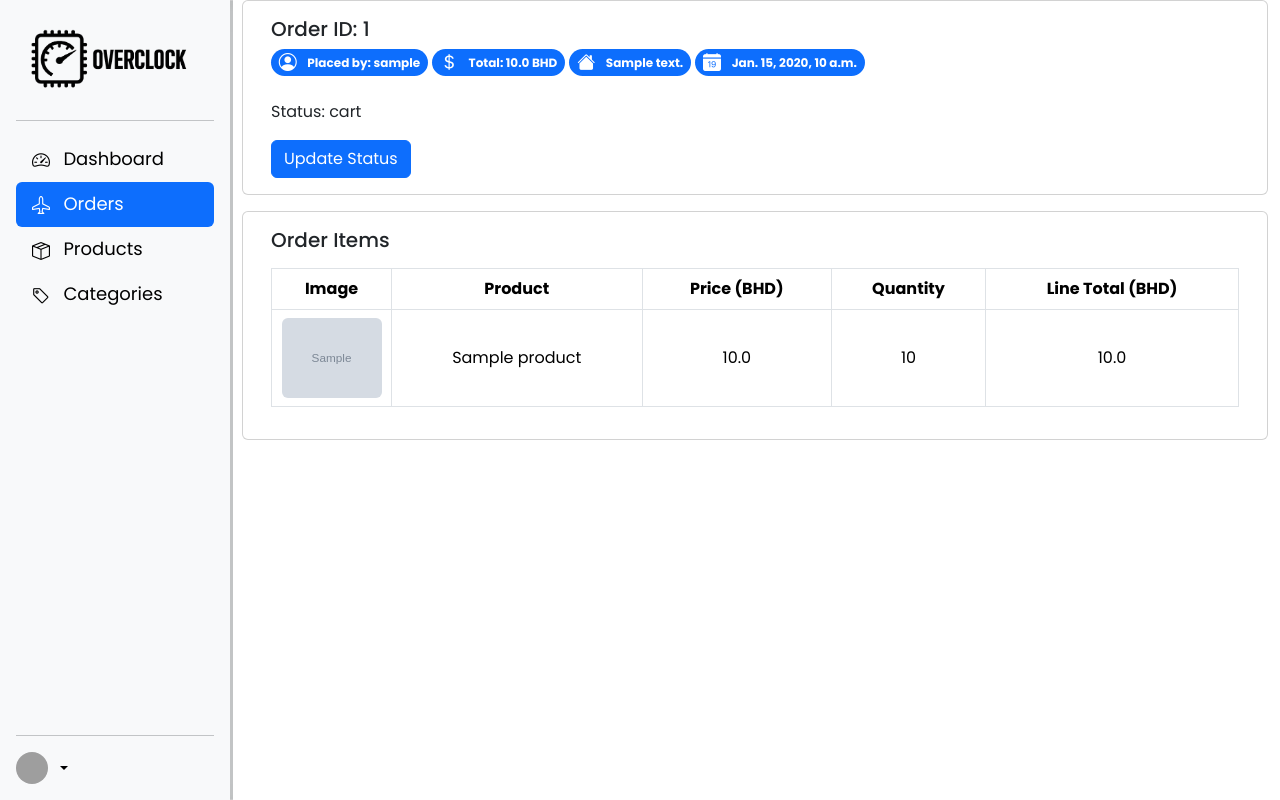
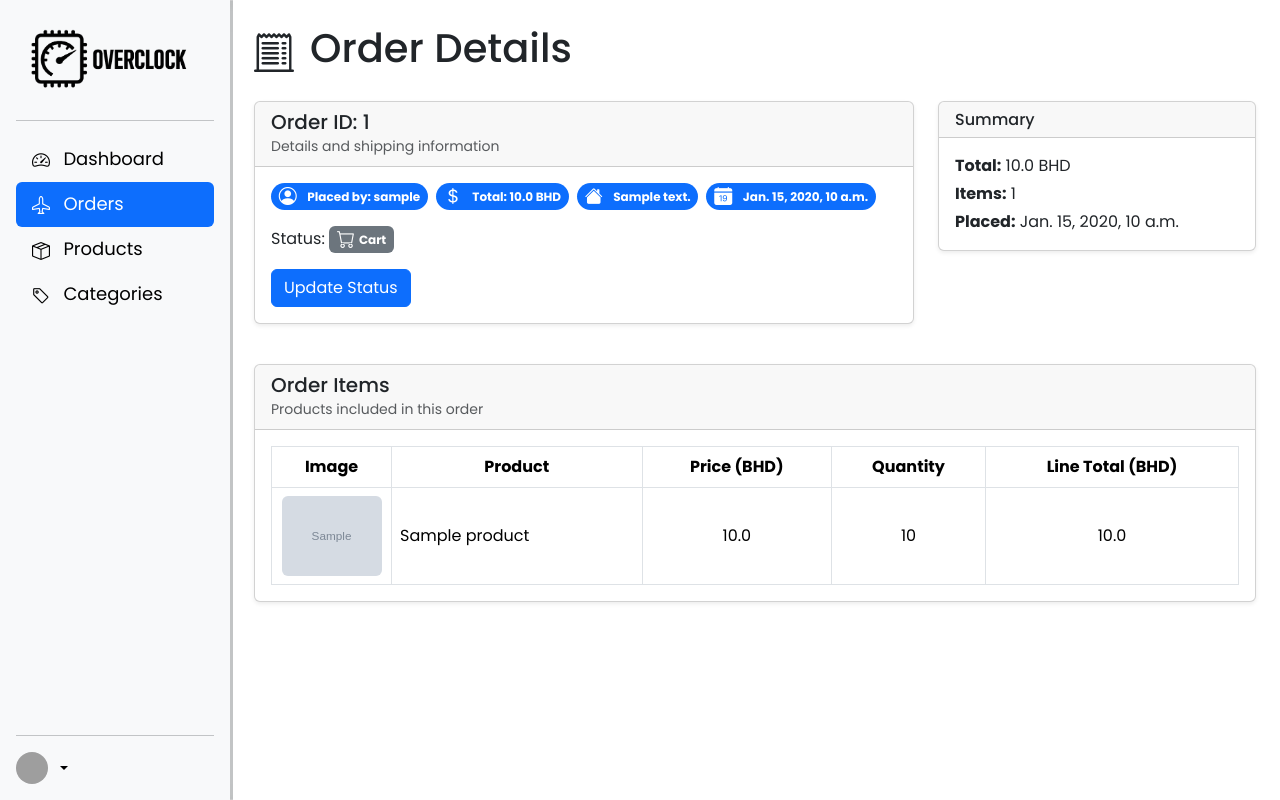
Before and after one commit to izZERO/Overclock, a Django app: page /manage/orders/1/ in a window 1280 px wide. Run offline with Django 5.2, Linux system fonts and the light colour scheme; tables that the repository leaves empty hold one stand-in row (values such as "Sample post"); grey boxes marked "Sample" are stand-in pictures; grey boxes are pictures that could not be loaded.

Commit message:
dashboard and orders styling

```diff
--- a/main/templates/main/order_detail.html
+++ b/main/templates/main/order_detail.html
@@ -1,10 +1,19 @@
 {% extends 'manage_base.html' %} {% load static %} {% block content %}
-<div class="card mb-3 container-fluid">
-  <div class="row g-0">
+
+<div class="container my-4">
+  <h1 class="mb-4">
+    <i class="bi bi-receipt-cutoff me-3 h1"></i>Order Details
+  </h1>
+
+  <div class="row mb-4">
     <div class="col-md-8">
+      <div class="card shadow-sm mb-3">
+        <div class="card-header">
+          <h5 class="mb-0">Order ID: {{ order.id }}</h5>
+          <small class="text-muted">Details and shipping information</small>
+        </div>
         <div class="card-body">
-        <h5 class="card-title">Order ID: {{ order.id }}</h5>
-
+          <div class="mb-3 d-flex flex-wrap gap-2">
             <span class="badge rounded-pill text-bg-primary">
               <i class="bi bi-person-circle me-2"></i>
               Placed by: {{ order.user_id.username }}
@@ -24,9 +33,31 @@
               <i class="bi bi-calendar-date-fill me-2"></i>
               {{ order.date_placed }}
             </span>
+          </div>
 
-        <p class="card-text mt-4">Status: {{ order.get_status_display }}</p>
+          <p class="card-text">
+            Status: {% if order.status == 'c' %}
+            <span class="badge bg-secondary">
+              <i class="bi bi-cart me-1"></i>Cart
+            </span>
+            {% elif order.status == 'p' %}
+            <span class="badge bg-info">
+              <i class="bi bi-check-circle me-1"></i>Placed
+            </span>
+            {% elif order.status == 't' %}
+            <span class="badge bg-warning text-dark">
+              <i class="bi bi-truck me-1"></i>In Transit
+            </span>
+            {% elif order.status == 'd' %}
+            <span class="badge bg-success">
+              <i class="bi bi-box-seam me-1"></i>Delivered
+            </span>
+            {% else %}
+            <strong>{{ order.get_status_display }}</strong>
+            {% endif %}
+          </p>
 
+          <div class="mt-3">
             <button
               type="button"
               class="btn btn-primary"
@@ -35,7 +66,9 @@
             >
               Update Status
             </button>
+          </div>
 
+          <!-- Modal -->
           <div
             class="modal fade"
             id="exampleModal"
@@ -59,7 +92,12 @@
                 <div class="modal-body">
                   <form method="POST">
                     {% csrf_token %} {{ form.as_p }}
-                  <button value="submit" name="Submit" type="submit">
+                    <button
+                      class="btn btn-primary"
+                      value="submit"
+                      name="Submit"
+                      type="submit"
+                    >
                       Submit
                     </button>
                   </form>
@@ -72,10 +110,6 @@
                   >
                     Close
                   </button>
-                <button type="button" class="btn btn-primary">
-                  Save changes
-                </button>
-              </div>
                 </div>
               </div>
             </div>
@@ -84,11 +118,30 @@
       </div>
     </div>
 
-<div class="card container-fluid">
+    <div class="col-md-4">
+      <div class="card shadow-sm mb-3">
+        <div class="card-header">
+          <h6 class="mb-0">Summary</h6>
+        </div>
         <div class="card-body">
-    <h5 class="card-title mb-3">Order Items</h5>
+          <p class="mb-1"><strong>Total:</strong> {{ order.total_cost }} BHD</p>
+          <p class="mb-1"><strong>Items:</strong> {{ items|length }}</p>
+          <p class="mb-0"><strong>Placed:</strong> {{ order.date_placed }}</p>
+        </div>
+      </div>
+    </div>
+  </div>
 
-    <table class="table table-bordered align-middle text-center">
+  <div class="row">
+    <div class="col-12">
+      <div class="card shadow-sm">
+        <div class="card-header">
+          <h5 class="mb-0">Order Items</h5>
+          <small class="text-muted">Products included in this order</small>
+        </div>
+        <div class="card-body">
+          <div class="table-responsive">
+            <table class="table table-bordered align-middle text-center mb-0">
               <thead>
                 <tr>
                   <th>Image</th>
@@ -109,7 +162,7 @@
                       class="rounded"
                     />
                   </td>
-          <td>{{ item.product_id.name }}</td>
+                  <td class="text-start">{{ item.product_id.name }}</td>
                   <td>{{ item.product_id.price }}</td>
                   <td>{{ item.quantity }}</td>
                   <td>{{ item.order_cost }}</td>
@@ -119,5 +172,9 @@
             </table>
           </div>
         </div>
+      </div>
+    </div>
+  </div>
+</div>
 
 {% endblock %}
```
Also changed, not shown: main/templates/main/order_list.html (+73 -13 lines). Lines whose indentation alone changed are shown as unchanged.
